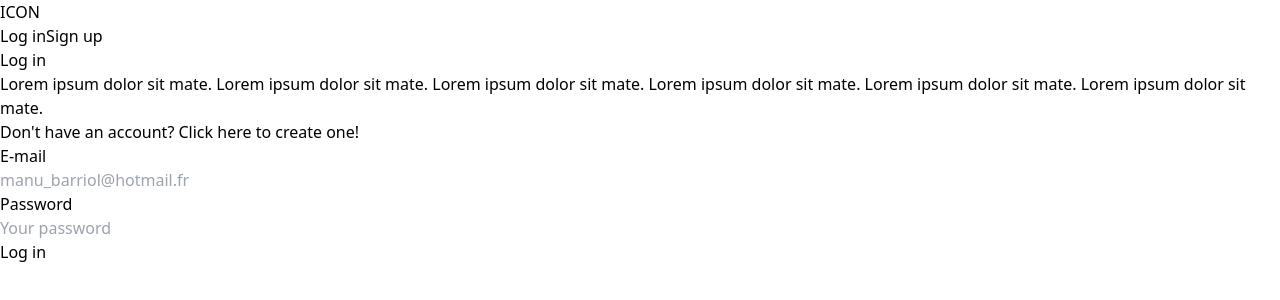
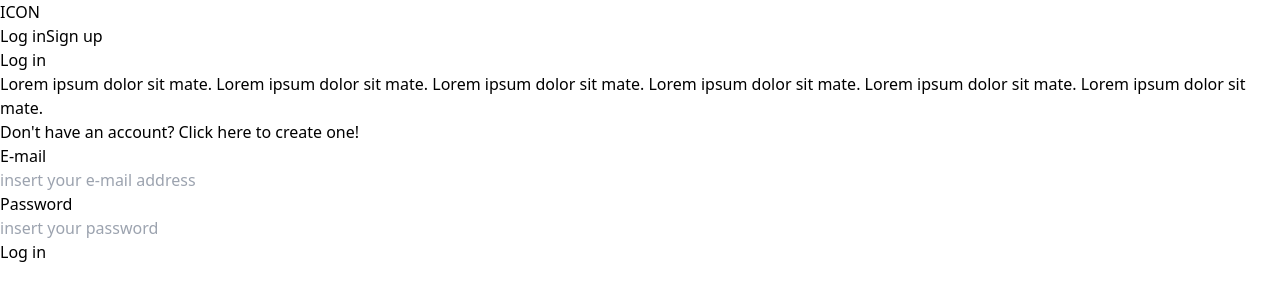
Before and after one commit to ManuLabricole/social_network, a Vue app in the folder frontend/: page /login in a window 1280 px wide. Shown: the top 300 px of the page. Built offline with nearby package versions, Linux system fonts and the light colour scheme.

Commit message:
handle secret variable storage

```diff
--- a/frontend/src/views/registration/LoginView.vue
+++ b/frontend/src/views/registration/LoginView.vue
@@ -33,7 +33,7 @@
 						<input
 							type="email"
 							v-model="form.email"
-							placeholder="manu_barriol@hotmail.fr"
+							placeholder="insert your e-mail address"
 							class="w-full mt-2 py-4 px-6 border border-gray-200 rounded-lg" />
 					</div>
 
@@ -42,7 +42,7 @@
 						<input
 							type="password"
 							v-model="form.password"
-							placeholder="Your password"
+							placeholder="insert your password"
 							class="w-full mt-2 py-4 px-6 border border-gray-200 rounded-lg" />
 					</div>
 
@@ -71,14 +71,12 @@
 		data() {
 			return {
 				form: {
-					email: '',
-					password: '',
+					email: import.meta.env.VITE_APP_DEV_EMAIL,
+					password: import.meta.env.VITE_APP_DEV_PASSWORD,
 				},
 				error400: 'Please enter your e-mail address and password.',
 				error401: 'Invalid credentials. Please try again.',
 				errors: [],
-				email: process.env.VUE_APP_EMAIL,
-				password: process.env.VUE_APP_PASSWORD,
 			};
 		},
 		mounted() {
```
